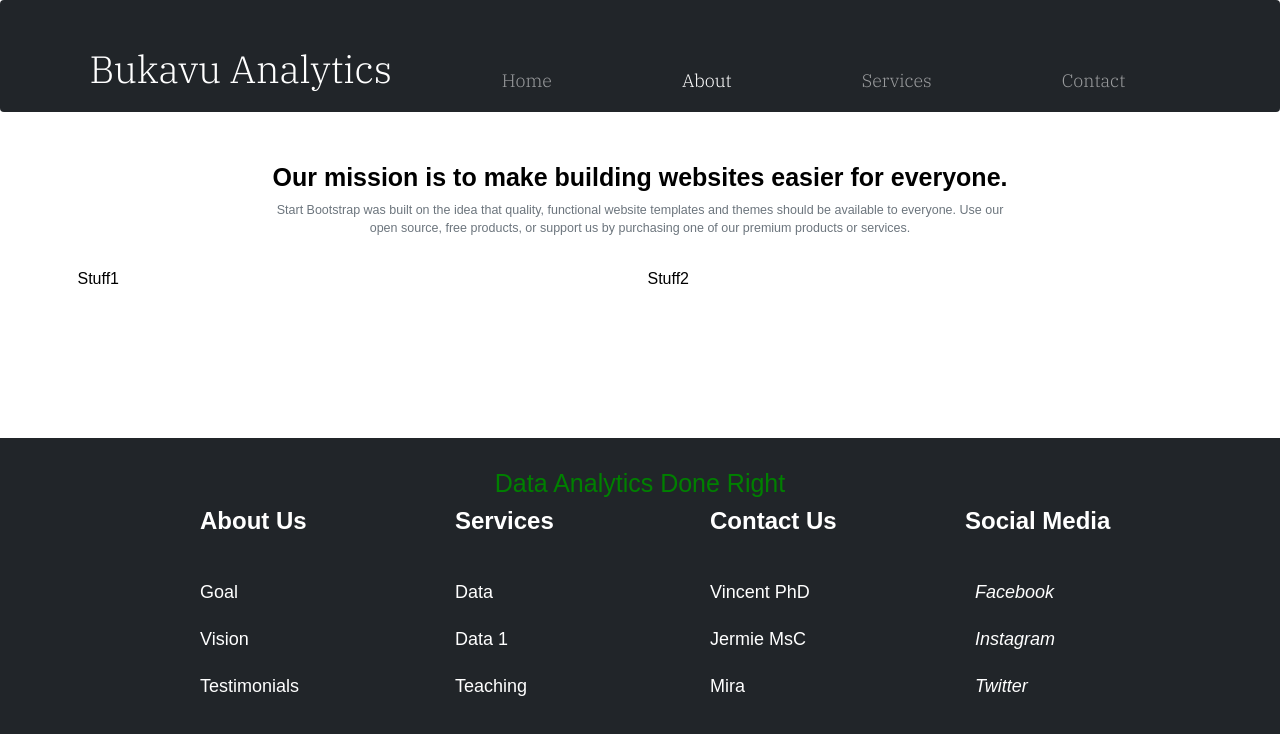
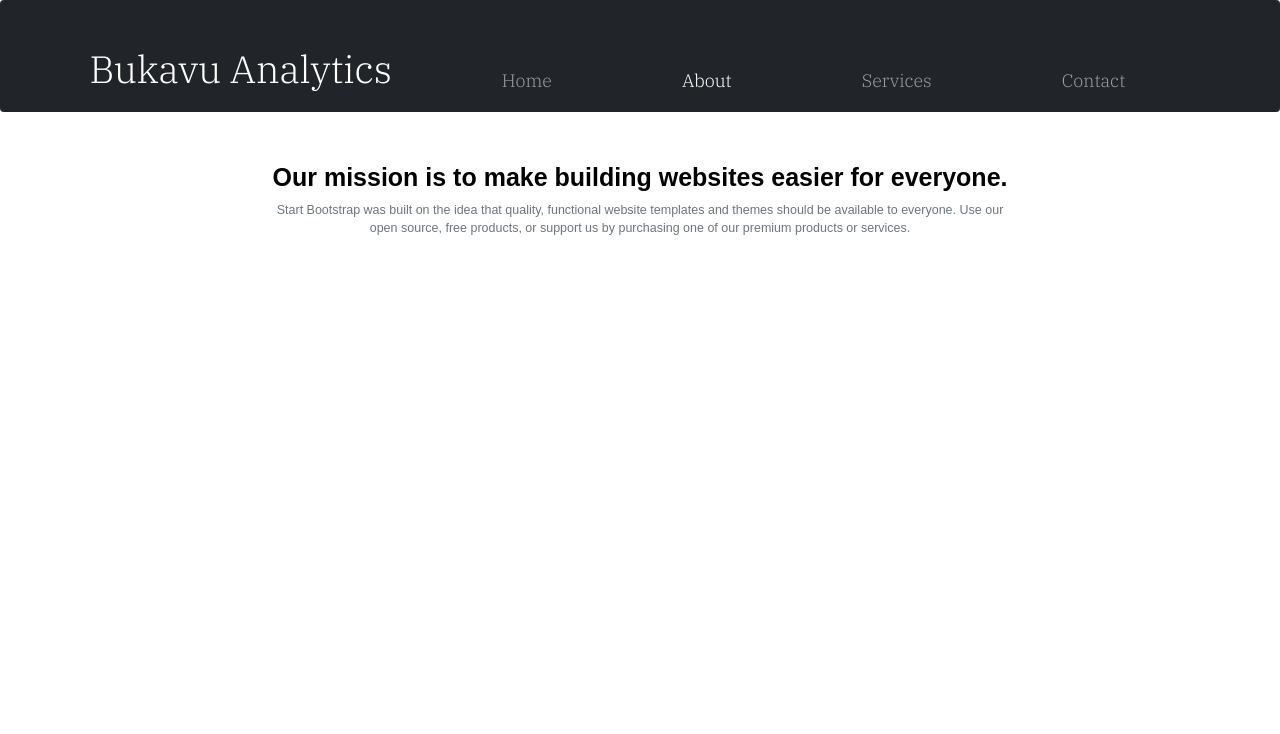
Before and after one commit to 3iraven/bukavu, a React (Create React App) app: page /about in a window 1280 px wide. Shown: the top 734 px of the page. Built offline with nearby package versions, Linux system fonts and the light colour scheme.

Commit message:
remove footer

```diff
--- a/src/components/About.jsx
+++ b/src/components/About.jsx
@@ -3,6 +3,10 @@ import './Nav.css';
 import Container from "react-bootstrap/Container";
 import Row from "react-bootstrap/Row";
 import Col from "react-bootstrap/Col";
+import Card from "react-bootstrap/Card";
+import {CardGroup, Button} from 'react-bootstrap';
+
+
 
 function About() {
   return (
@@ -10,30 +14,24 @@ function About() {
         <div className="container"  style={{ padding: "0px" ,
 				textAlign: "center",
 				marginTop: "10px" }}>
-                 <div class="row justify-content-center">
-                     <div class="col-lg-8 col-xxl-6">
-                         <div class="text-center my-5">
-                             <h1 class="fw-bolder mb-3">Our mission is to make building websites easier for everyone.</h1>
-                             <p class="lead fw-normal text-muted mb-4">Start Bootstrap was built on the idea that quality, functional website templates and themes should be available to everyone. Use our open source, free products, or support us by purchasing one of our premium products or services.</p>
+                 <div className="row justify-content-center">
+                     <div className="col-lg-8 col-xxl-6">
+                         <div className="text-center my-5">
+                             <h1 className="fw-bolder mb-3">Our mission is to make building websites easier for everyone.</h1>
+                             <p className="lead fw-normal text-muted mb-4">Start Bootstrap was built on the idea that quality, functional website templates and themes should be available to everyone. Use our open source, free products, or support us by purchasing one of our premium products or services.</p>
 
                          </div>
                      </div>
                  </div>
-             </div>
+        </div>
 
-    <div>
-      <Container>
-        <Row>
-          <Col sm={6}>
-            Stuff1
-          </Col>
-          <Col sm={6}>
-            Stuff2
-          </Col>
-        </Row>
-      </Container>
-    </div>
+        <div className="container"  style={{ padding: "0px" , marginTop: "10px" }}>
+            <div className="row justify-content-center">
 
+            </div>
+
+
+        </div>
 
     </div>
 
--- a/src/index.js
+++ b/src/index.js
@@ -24,7 +24,6 @@ ReactDOM.render(
 
     </Routes>
     <div id="gap"></div>
-    <Footer />
   </Router>,
 
   document.getElementById("root")
```
